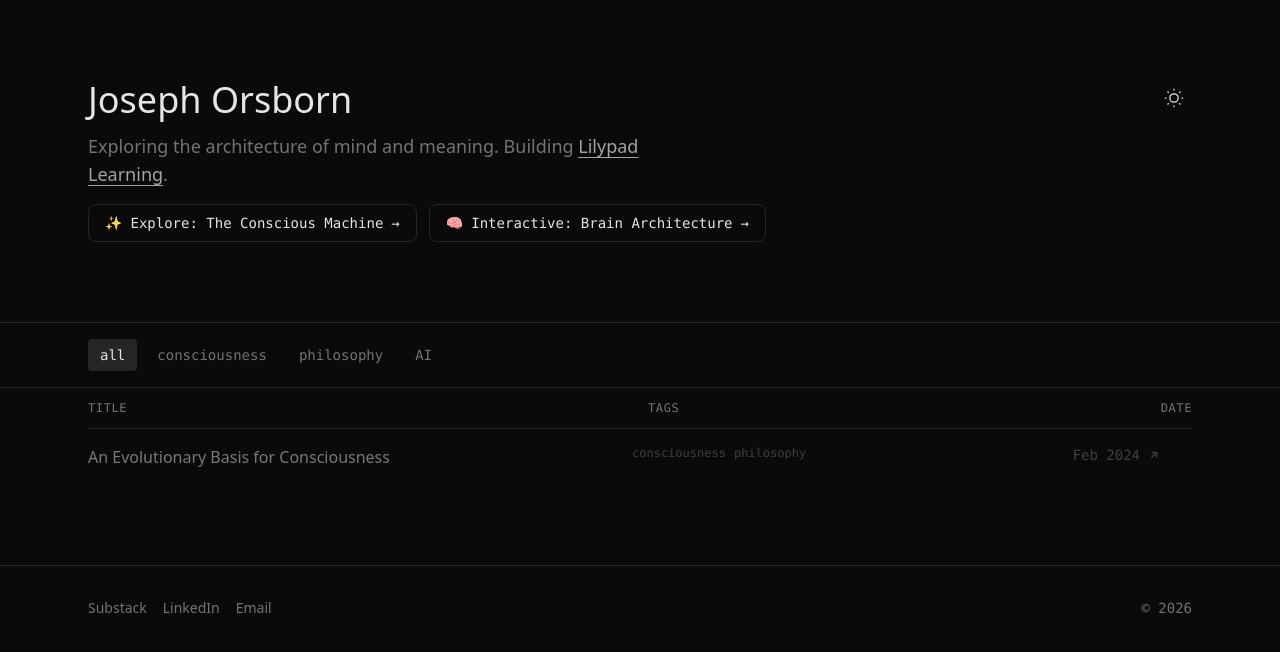
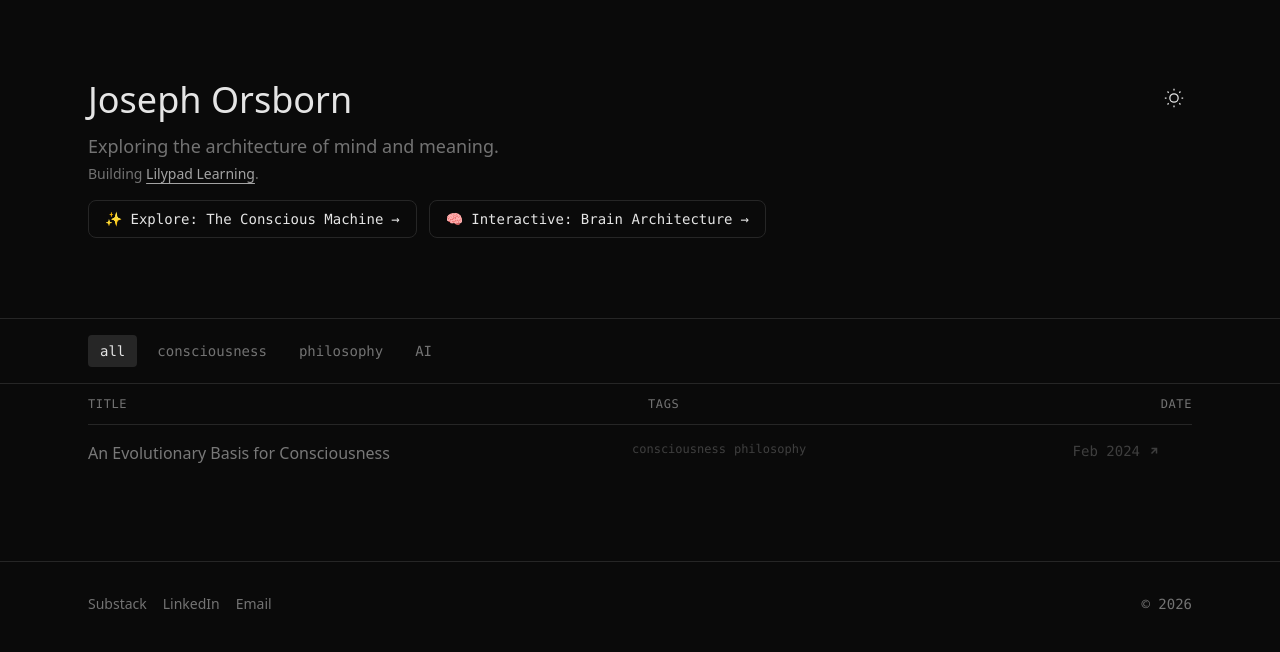
Before and after one commit to joeyo1234/joeyo, a Next.js app: page / in a window 1280 px wide. Shown: the top 652 px of the page. Built offline with nearby package versions, Linux system fonts and the light colour scheme.

Commit message:
Split bio into two lines, Lilypad on second line smaller
Co-Authored-By: Claude Opus 4.6 (1M context) <noreply@anthropic.com>

```diff
--- a/src/app/page.tsx
+++ b/src/app/page.tsx
@@ -36,8 +36,11 @@ export default function Home() {
               <h1 className="text-3xl md:text-4xl font-medium text-[var(--foreground)] mb-3">
                 Joseph Orsborn
               </h1>
-              <p className="text-[var(--muted)] text-lg max-w-xl mb-4">
-                Exploring the architecture of mind and meaning. Building{' '}
+              <p className="text-[var(--muted)] text-lg max-w-xl mb-1">
+                Exploring the architecture of mind and meaning.
+              </p>
+              <p className="text-[var(--muted)] text-sm mb-4">
+                Building{' '}
                 <a
                   href="https://lilypadlearning.com"
                   target="_blank"
```
